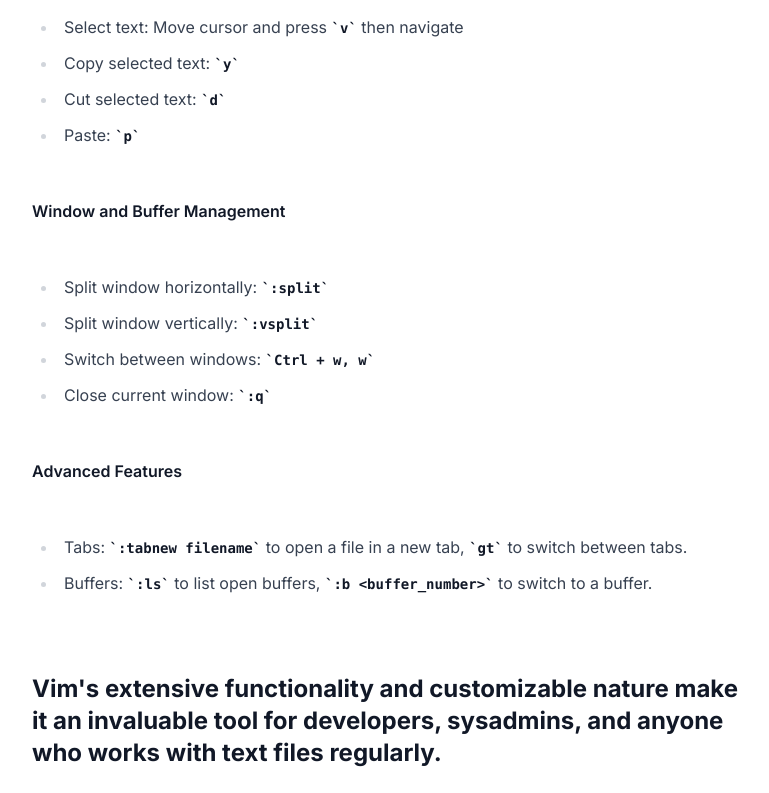
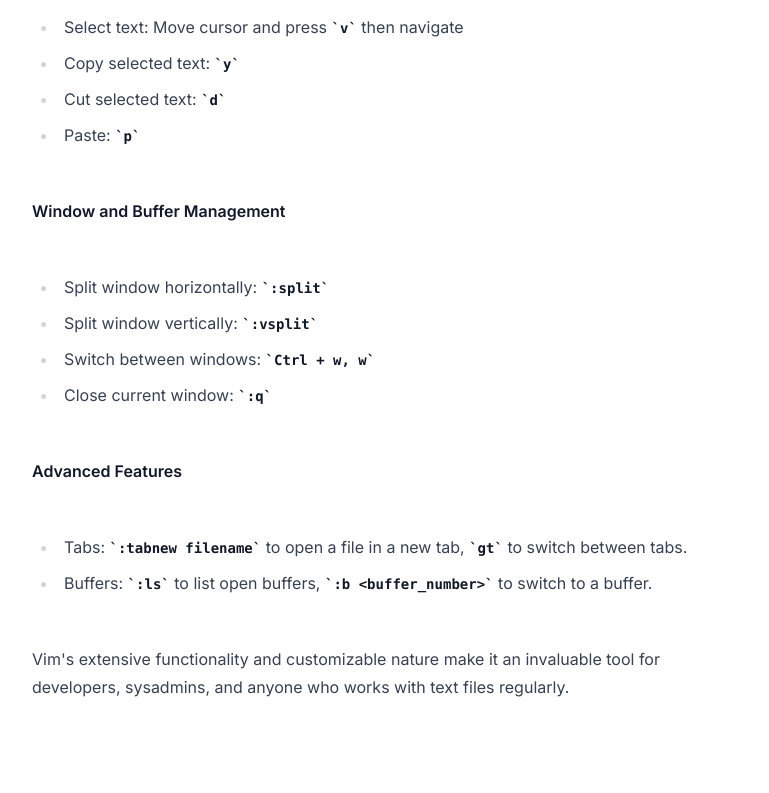
Before and after one commit to jithinsankar/jithin, a Next.js app: page /notes/vim in a window 1280 px wide. Shown: the part 1632-2425 px from the top of the page, without its empty margins (248-1017 px from the left). After the commit the page ends 2357 px from the top, so only its background shows below. Built offline with nearby package versions, Linux system fonts and the light colour scheme.

Commit message:
bold fix

```diff
--- a/app/notes/vim/page.mdx
+++ b/app/notes/vim/page.mdx
@@ -57,4 +57,4 @@
 - Tabs: `:tabnew filename` to open a file in a new tab, `gt` to switch between tabs.
 - Buffers: `:ls` to list open buffers, `:b <buffer_number>` to switch to a buffer.
 
-## Vim's extensive functionality and customizable nature make it an invaluable tool for developers, sysadmins, and anyone who works with text files regularly.
+Vim's extensive functionality and customizable nature make it an invaluable tool for developers, sysadmins, and anyone who works with text files regularly.
```
